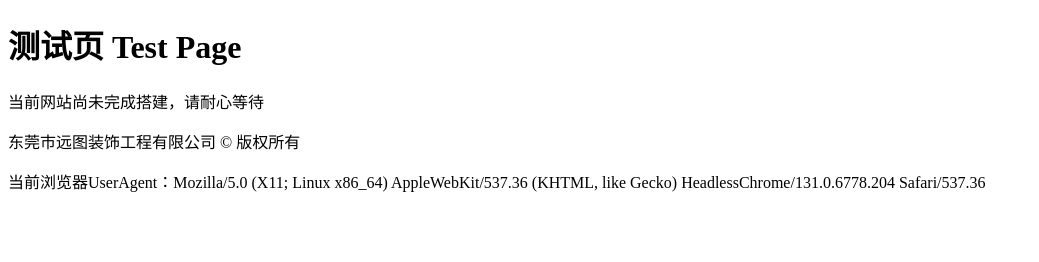
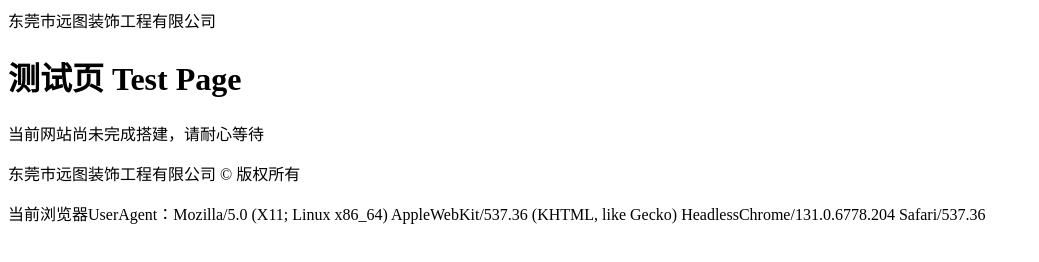
Before and after one commit to Caizhhh/caizhhh.github.io, a plain HTML site: page index.html in a window 1280 px wide. Shown: the whole page, without its empty margins (0-1039 px from the left). Drawn offline with Linux system fonts and the light colour scheme.

Commit message:
Update index.html

```diff
--- a/index.html
+++ b/index.html
@@ -1,4 +1,5 @@
 <!DOCTYPE html>
+<tittle>东莞市远图装饰工程有限公司</tittle>
 <html>
 
 <body>
```
